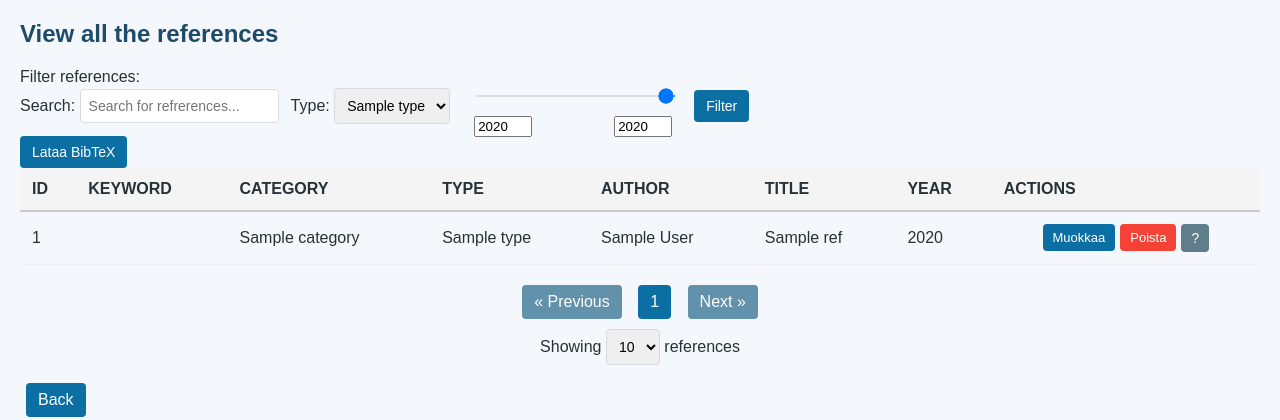
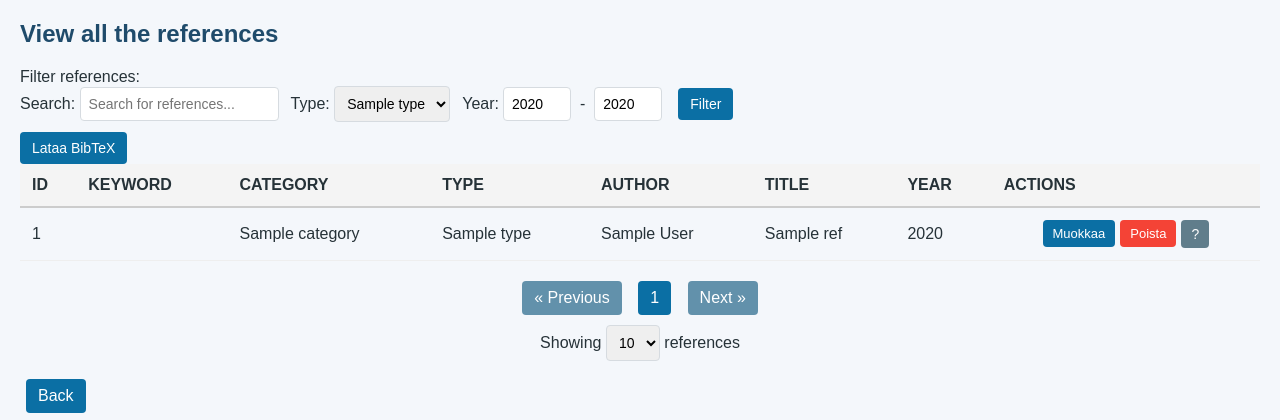
Before and after one commit to aapokoiv/viite-varasto, a Flask app: template src/templates/ref_list.html in a window 1280 px wide. Shown: the top 420 px of the page. Run offline with Flask 3, Linux system fonts and the light colour scheme; the template is opened without the code that fills it: most values are stand-ins (such as "Sample title", 1, 10 or a date in 2020); parts of the project's set-up code (start-up, migrations or seed data) failed here and were passed over.

Commit message:
Change the look of year filtering

```diff
--- a/src/static/css/styles.css
+++ b/src/static/css/styles.css
@@ -97,38 +97,18 @@ button, input[type="submit"] {
 
 .filter-container label { font-weight: 600; }
 
-.year-slider-container {
-	position: relative;
-	margin: 0 10px 40px 10px;
-	width: 200px;
+.year-filter-container {
+	display: flex;
 }
-.year-slider {
-	position: absolute;
-	width: 100%;
-	pointer-events: none;
-	appearance: none;
-	background: none;
+
+.year-filter-field {
+	display: flex;
+	flex-direction: column;
+	margin: 0 4px;
 }
-.year-slider::-webkit-slider-thumb { pointer-events: all; }
 
-.year-slider-track {
-	height: 2px;
-	width: 95%;
-	transform: translate(4px, 9px);
-	background: #ddd;
-	position: absolute;
-}
-.year-slider-selection {
-	height: 2px;
-	width: 95%;
-	transform: translate(2px, 9px);
-	background: #1192d8;
-	position: absolute;
-}
-.year-slider-field { position: absolute; top: 30px; }
-
-#year-from {width: 50px; left: 2px;}
-#year-to {width: 50px; right: 0;}
+#year-from { width: 50px; }
+#year-to { width: 50px; }
 
 /* Table of references */
 .refs-table {
@@ -262,3 +242,14 @@ input[type="text"] {
 	font-size: 14px;
 }
 .info-btn:hover { background: #546e7a; }
+
+/* Misc */
+.column-center {
+	display: flex;
+	flex-direction: column;
+	justify-content: center;
+}
+
+.horizontal-margin-5 {
+	margin: 0 5px;
+}
--- a/src/static/js/filter.js
+++ b/src/static/js/filter.js
@@ -1,28 +1,9 @@
-const yearMin = document.getElementById("year-min");
-const yearMax = document.getElementById("year-max");
 const yearFrom = document.getElementById("year-from");
 const yearTo = document.getElementById("year-to");
-const selected = document.getElementById("year-color");
 
-function updateValues() {
-  const minVal = parseInt(yearMin.value);
-  const maxVal = parseInt(yearMax.value);
-
-  if (minVal >= maxVal) { yearMin.value = maxVal - 1; }
-  if (maxVal < minVal) { yearMax.value = minVal - 1; }
-
-  yearFrom.value = minVal;
-  yearTo.value = maxVal;
-
-  const minPercent = (yearMin.value / yearMin.max) * 100
-  const maxPercent = (yearMax.value / yearMax.max) * 100
-  selected.style.left = minPercent + "%"
-  selected.style.width = (maxPercent - minPercent) + "%"
+function checkValues(text) {
+  text.value = text.value.replace(/[^0-9]/g, "");
 }
 
-yearMin.addEventListener('input', updateValues);
-yearMax.addEventListener('input', updateValues);
-yearFrom.addEventListener('input', () => { yearMin.value = yearFrom.value; updateValues(); })
-yearTo.addEventListener('input', () => { yearMax.value = yearTo.value; updateValues(); })
-
-updateValues();
+yearFrom.addEventListener('input', () => { checkValues(yearFrom); })
+yearTo.addEventListener('input', () => { checkValues(yearTo); })
--- a/src/templates/ref_list.html
+++ b/src/templates/ref_list.html
@@ -14,7 +14,7 @@ See all the citations
     <form action="/view_refs" method="get" autocomplete="off">
         <div>
             Search:
-            <input name="query" type="search" value="{{ active_filters.query }}" placeholder="Search for refrerences..." maxlength="300">
+            <input name="query" type="search" value="{{ active_filters.query }}" placeholder="Search for references..." maxlength="300">
         </div>
         <div>
             Type:
@@ -26,13 +26,11 @@ See all the citations
                 {% endfor %}
             </select>
         </div>
-        <div class="year-slider-container">
-            <div class="year-slider-track"></div>
-            <div class="year-slider-selection" id="year-color"></div>
-              <input type="range" class="year-slider" id="year-min" min="0" max="2025" value="{{ active_filters['year_from'] }}">
-              <input type="range" class="year-slider" id="year-max" min="0" max="2025" value="{{ active_filters['year_to'] }}">
-              <input type="number" class="year-slider-field" id="year-from" name="year_from" value="{{ active_filters['year_from'] }}">
-              <input type="number" class="year-slider-field" id="year-to" name="year_to" value="{{ active_filters['year_to'] }}">
+        <div class="year-filter-container">
+            <span class="column-center">Year:</span>
+            <input type="text" class="year-filter-field" id="year-from" name="year_from" placeholder="From..." value="{{ active_filters['year_from'] }}">
+            <span class="column-center horizontal-margin-5">-</span>
+            <input type="text" class="year-filter-field" id="year-to" name="year_to" placeholder="To..." value="{{ active_filters['year_to'] }}">
         </div>
         <button type="submit">Filter</button>
     </form>
```
